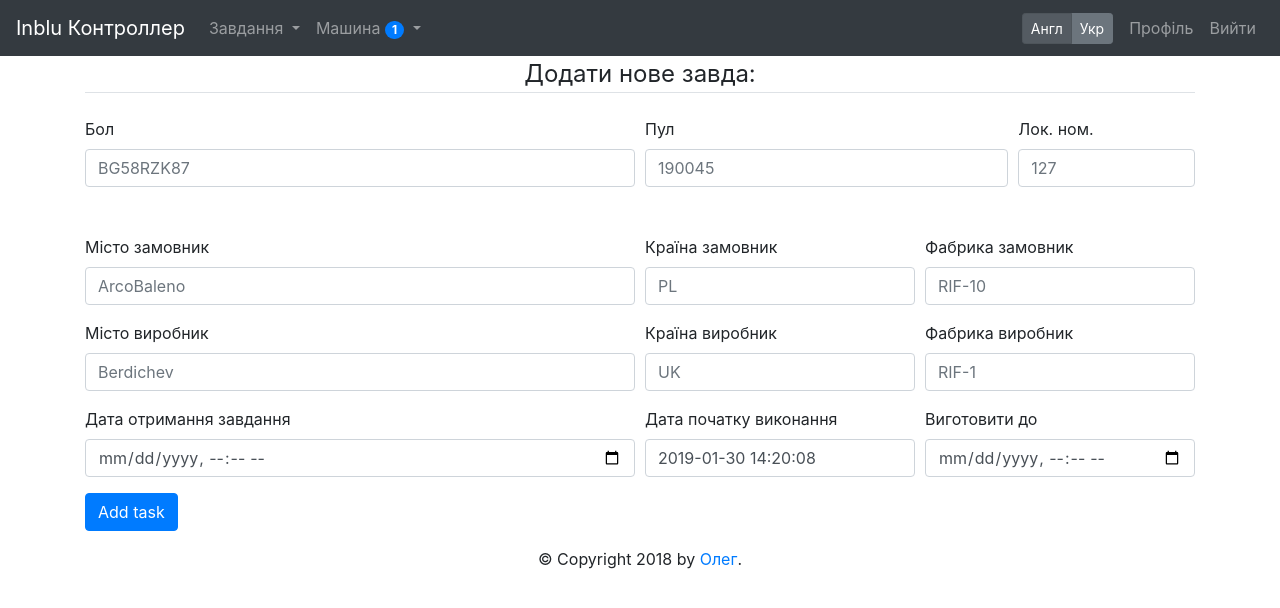
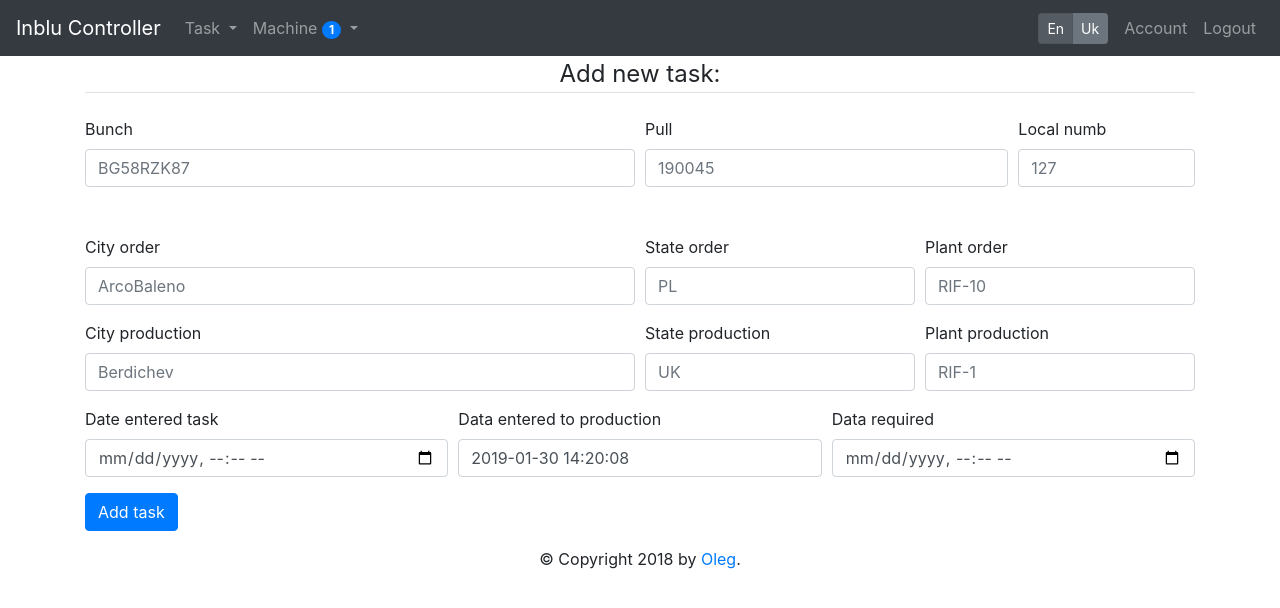
Before and after one commit to OlehQWERTY/Client_SoleGluingMachineImpruvements, a Flask app: page /task/add in a window 1280 px wide. Shown: the top 608 px of the page. Run offline with Flask 2, Linux system fonts and the light colour scheme; a user stored in the database is signed in; some libraries are stand-ins or nearby versions.

Commit message:
trans chose language js

```diff
--- a/controlWebPage/static/localisation/lang.js
+++ b/controlWebPage/static/localisation/lang.js
@@ -7,18 +7,27 @@ function replaceAll(str, find, replace) {
 	return str.replace(new RegExp(find, 'g'), replace);
 }
 
-function translate(strJson){
+function translate(strJson, language){
 	// window.onload = function () {  // after page is loading
 			// $.getJSON("lang_db.json", function(d){
 			$.getJSON(strJson, function(d){  // read json obj with translation
 				let html = $('body').html();
 
-				for(let i=0; i<d.en.length; i++){  // replase text english to ukranian one
+				if (language == "ua") {
+					lang = d.en  // current language
+					trans = d.ua  // translate language
+				} else {
+					lang = d.en  // current language
+					trans = d.en  // translate language;  // add other languages
+				}
+
+
+				for(let i=0; i<lang.length; i++){  // replase text english to ukranian one
 					// var re = new RegExp("{[(" + d.ua[i] + ")]}", 'g'); // reg expression all (DO NOT WORK: WHY???)
-					var ammount = html.split("{[(" + d.en[i] + ")]}").length;  // ammount of similar strings
+					var ammount = html.split("{[(" + lang[i] + ")]}").length;  // ammount of similar strings
 					console.log(ammount, d.en[i]);
 					for(var n=0;n<=ammount;n++){  // teaplase all similar
-						html = html.replace("{[(" + d.en[i] + ")]}", d.ua[i]);  // replase string with translated string
+						html = html.replace("{[(" + lang[i] + ")]}", trans[i]);  // replase string with translated string
 						// console.log(n);
 					}
 				}
--- a/controlWebPage/templates/base.html
+++ b/controlWebPage/templates/base.html
@@ -28,7 +28,7 @@
 
     <!-- call localisation func() -->
     <script type=text/javascript>
-      translate("{{ url_for('static', filename='localisation/lang_db.json') }}");
+      translate("{{ url_for('static', filename='localisation/lang_db.json') }}", "en");  // language "en", "ua"...
     </script>
 
   </head>
--- a/controlWebPage/templates/taskAdd.html
+++ b/controlWebPage/templates/taskAdd.html
@@ -136,7 +136,7 @@
 			</div>
 		  </div>
 
-		  <div class="col-md-6 mb-3">
+		  <div class="col-md-4 mb-3">
 			<label for="validationTooltip04">{[(Date entered task)]}</label>
 
 			<!-- {{ form.dateEnteredTask.label(class="col-form-label") }} -->
@@ -145,7 +145,7 @@
 			  Please provide a valid dateEnteredTask.
 			</div>
 		  </div>
-		  <div class="col-md-3 mb-3">
+		  <div class="col-md-4 mb-3">
 			<label for="validationTooltip04">{[(Data entered to production)]}</label>
 
 		  	<!-- {{ form.dateEnteredToProduction.label(class="col-form-label") }} -->
@@ -154,7 +154,7 @@
 			  Please provide a valid dateEnteredToProduction.
 			</div>
 		  </div>
-		  <div class="col-md-3 mb-3">
+		  <div class="col-md-4 mb-3">
 			<label for="validationTooltip04">{[(Data required)]}</label>
 
 		  	<!-- {{ form.dateRequired.label(class="col-form-label") }} -->
```
